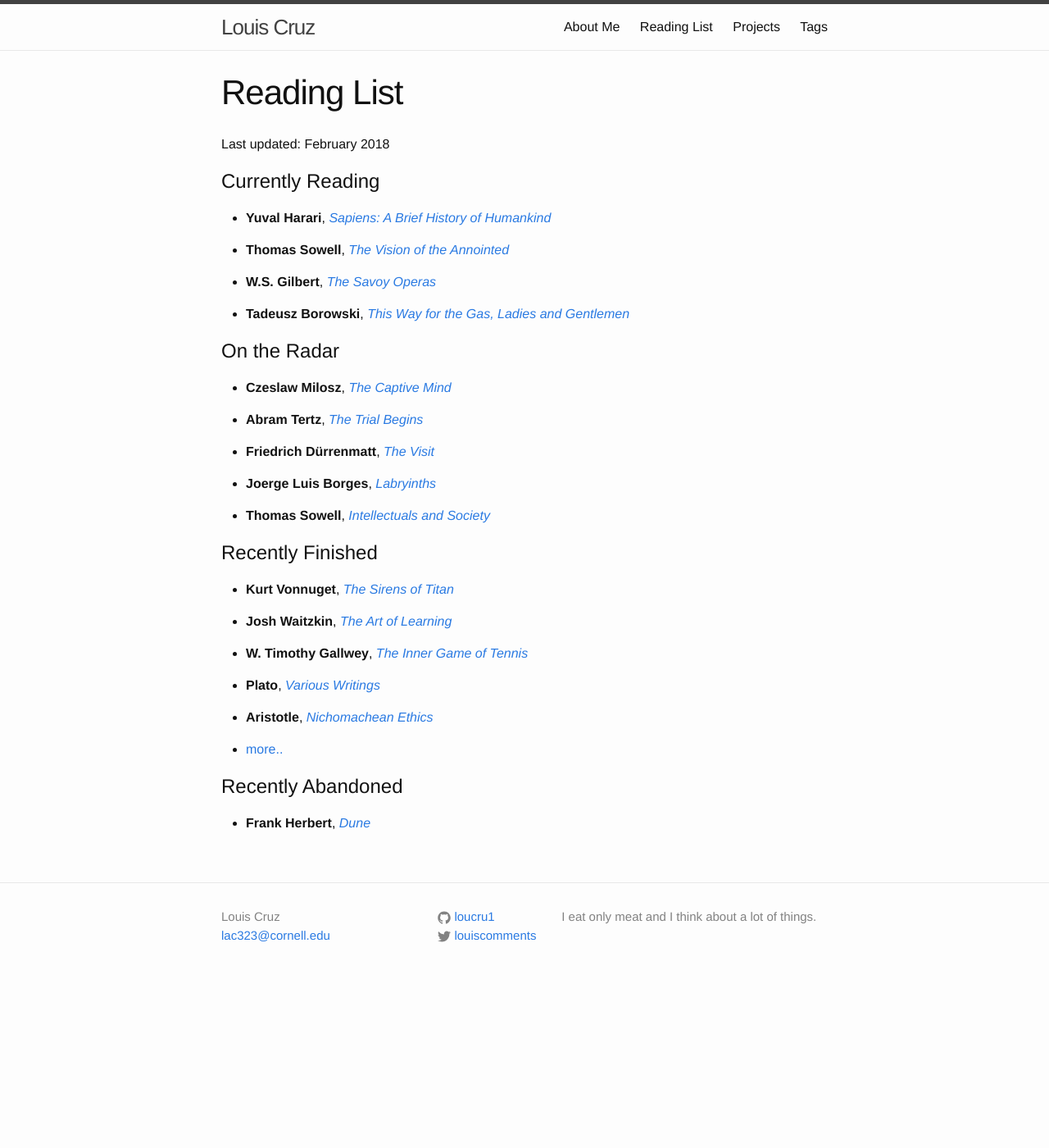
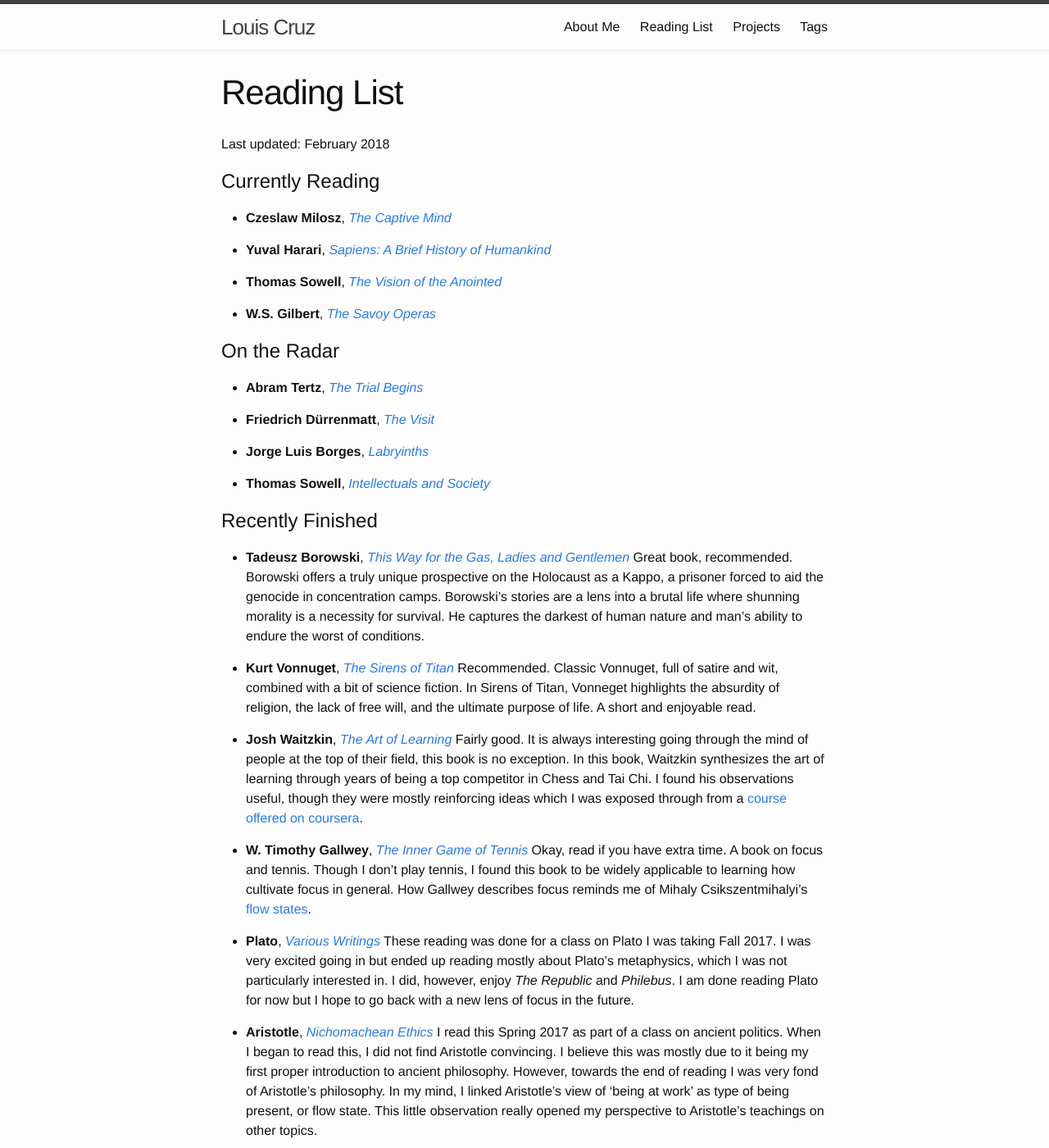
Before and after one commit to loucru1/loucru1.github.io, a Jekyll site: the page built from books.md, in a window 1280 px wide and 1400 px high. Shown: the whole window at 82% size. Built offline with Jekyll 4.4.1, drawn with Linux system fonts in a browser that asks for light colours; some of the changed text lies outside the part shown.

Commit message:
[update] reading list

```diff
--- a/books.md
+++ b/books.md
@@ -7,37 +7,45 @@
 Last updated: February 2018
 
 # Currently Reading
+* __Czeslaw Milosz__, [_The Captive Mind_](https://www.amazon.com/Captive-Mind-Czeslaw-Milosz/dp/0679728562)
+
 * __Yuval Harari__, [_Sapiens: A Brief History of Humankind_](https://www.amazon.com/Sapiens-Humankind-Yuval-Noah-Harari/dp/0062316095/ref=sr_1_1?s=books&ie=UTF8&qid=1488658001&sr=1-1&keywords=sapiens)
 
-* __Thomas Sowell__, [_The Vision of the Annointed_](https://www.amazon.com/Vision-Anointed-Self-Congratulation-Social-Policy/dp/046508995X)
+* __Thomas Sowell__, [_The Vision of the Anointed_](https://www.amazon.com/Vision-Anointed-Self-Congratulation-Social-Policy/dp/046508995X)
 
 * __W.S. Gilbert__, [_The Savoy Operas_](https://www.amazon.com/Savoy-Operas-Complete-Sullivan-Classics-ebook/dp/B002RI95AE/ref=sr_1_1?s=books&ie=UTF8&qid=1519577742&sr=1-1&keywords=the+savoy+operas)
 
-* __Tadeusz Borowski__, [_This Way for the Gas, Ladies and Gentlemen_](https://www.amazon.com/This-Ladies-Gentlemen-Penguin-Classics/dp/0140186247/ref=sr_1_1?s=books&ie=UTF8&qid=1519577888&sr=1-1&keywords=this+way+for+the+gas+ladies+and+gentlemen)
 
 # On the Radar
-* __Czeslaw Milosz__, [_The Captive Mind_](https://www.amazon.com/Captive-Mind-Czeslaw-Milosz/dp/0679728562)
 
 * __Abram Tertz__, [_The Trial Begins_](https://www.amazon.com/Trial-Begins-Socialist-Realism/dp/0520046773/ref=sr_1_1?s=books&ie=UTF8&qid=1519578434&sr=1-1&keywords=the+trial+begins)
 
 * __Friedrich Dürrenmatt__, [_The Visit_](https://www.amazon.com/dp/0802144268/ref=cm_sw_r_tw_dp_U_x_-3UKAbMSADP5N)
 
-* __Joerge Luis Borges__, [_Labryinths_](https://www.amazon.com/Labyrinths-Directions-Paperbook-Jorge-Borges/dp/0811216993/ref=sr_1_1?s=books&ie=UTF8&qid=1519579062&sr=1-1&keywords=labyrinth+jorge)
+* __Jorge Luis Borges__, [_Labryinths_](https://www.amazon.com/Labyrinths-Directions-Paperbook-Jorge-Borges/dp/0811216993/ref=sr_1_1?s=books&ie=UTF8&qid=1519579062&sr=1-1&keywords=labyrinth+jorge)
 
 * __Thomas Sowell__, [_Intellectuals and Society_](https://www.amazon.com/Intellectuals-Society-Expanded-Thomas-Sowell/dp/0465025226/ref=tmm_pap_swatch_0?_encoding=UTF8&qid=1519580142&sr=1-1)
 
 # Recently Finished
+* __Tadeusz Borowski__, [_This Way for the Gas, Ladies and Gentlemen_](https://www.amazon.com/This-Ladies-Gentlemen-Penguin-Classics/dp/0140186247/ref=sr_1_1?s=books&ie=UTF8&qid=1519577888&sr=1-1&keywords=this+way+for+the+gas+ladies+and+gentlemen)
+Great book, recommended. Borowski offers a truly unique prospective on the Holocaust as a Kappo, a prisoner forced to aid the genocide in concentration camps. Borowski's stories are a lens into a brutal life where shunning morality is a necessity for survival. He captures the darkest of human nature and man's ability to endure the worst of conditions.
+
 * __Kurt Vonnuget__, [_The Sirens of Titan_](https://www.amazon.com/Sirens-Titan-S-F-Masterworks/dp/1857988841/ref=tmm_pap_swatch_0?_encoding=UTF8&qid=&sr=)
+Recommended. Classic Vonnuget, full of satire and wit, combined with a bit of science fiction. In Sirens of Titan, Vonneget highlights the absurdity of religion, the lack of free will, and the ultimate purpose of life. A short and enjoyable read.
 
 * __Josh Waitzkin__, [_The Art of Learning_](https://www.amazon.com/Art-Learning-Journey-Optimal-Performance/dp/0743277465/ref=tmm_pap_swatch_0?_encoding=UTF8&qid=1519577809&sr=8-1)
+Fairly good. It is always interesting going through the mind of people at the top of their field, this book is no exception. In this book, Waitzkin synthesizes the art of learning through years of being a top competitor in Chess and Tai Chi. I found his observations useful, though they were mostly reinforcing ideas which I was exposed through from a [course offered on coursera](https://www.coursera.org/learn/learning-how-to-learn).
 
-* __W. Timothy Gallwey__, [_The Inner Game of Tennis_](https://www.amazon.com/Inner-Game-Tennis-Classic-Performance/dp/0679778314/ref=tmm_pap_swatch_0?_encoding=UTF8&qid=&sr=)
+* __W. Timothy Gallwey__, [_The Inner Game of Tennis_](https://www.amazon.com/Inner-Game-Tennis-Classic-Performance/dp/0679778314/ref=tmm_pap_swatch_0?_encoding=UTF8&qid=&sr=) Okay, read if you have extra time. A book on focus and tennis. Though I don't play tennis, I found this book to be widely applicable to learning how cultivate focus in general. How Gallwey describes focus reminds me of Mihaly Csikszentmihalyi's [flow states](https://www.ted.com/talks/mihaly_csikszentmihalyi_on_flow).
 
 * __Plato__, [_Various Writings_](https://www.amazon.com/Plato-Complete-Works/dp/0872203492/ref=sr_1_1?s=books&ie=UTF8&qid=1519579572&sr=1-1&keywords=plato+complete+works)
+These reading was done for a class on Plato I was taking Fall 2017. I was very excited going in but ended up reading mostly about Plato's metaphysics, which I was not particularly interested in. I did, however, enjoy _The Republic_ and _Philebus_. I am done reading Plato for now but I hope to go back with a new lens of focus in the future.
 
 * __Aristotle__, [_Nichomachean Ethics_](https://www.amazon.com/Nicomachean-Ethics-Aristotle/dp/0872204642)
+I read this Spring 2017 as part of a class on ancient politics. When I began to read this, I did not find Aristotle convincing. I believe this was mostly due to it being my first proper introduction to ancient philosophy. However, towards the end of reading I was very fond of Aristotle's philosophy. In my mind, I linked Aristotle's view of 'being at work' as type of being present, or flow state. This little observation really opened my perspective to Aristotle's teachings on other topics.
 
 * [more..](/reading-archive/)
 
 # Recently Abandoned
 * __Frank Herbert__, [_Dune_](https://www.amazon.com/Dune-Chronicles-Book-1/dp/0441013597/ref=tmm_pap_swatch_0?_encoding=UTF8&qid=1519580380&sr=1-1)
+I read the start multiple times. I get distracted easily. I will get back to it one day. Or maybe just listen to it on Audible.
```
